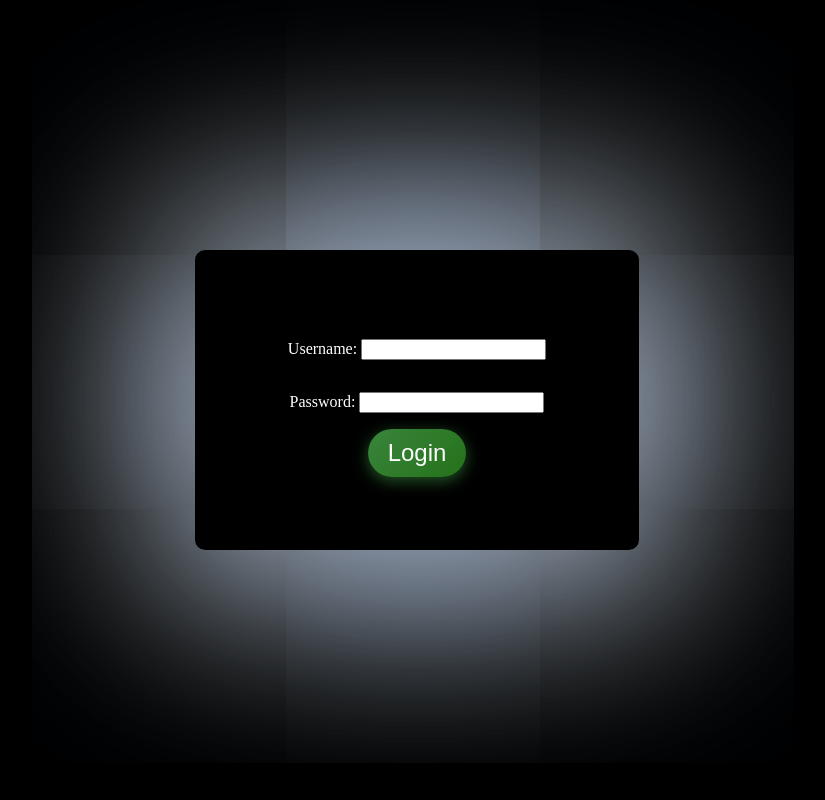
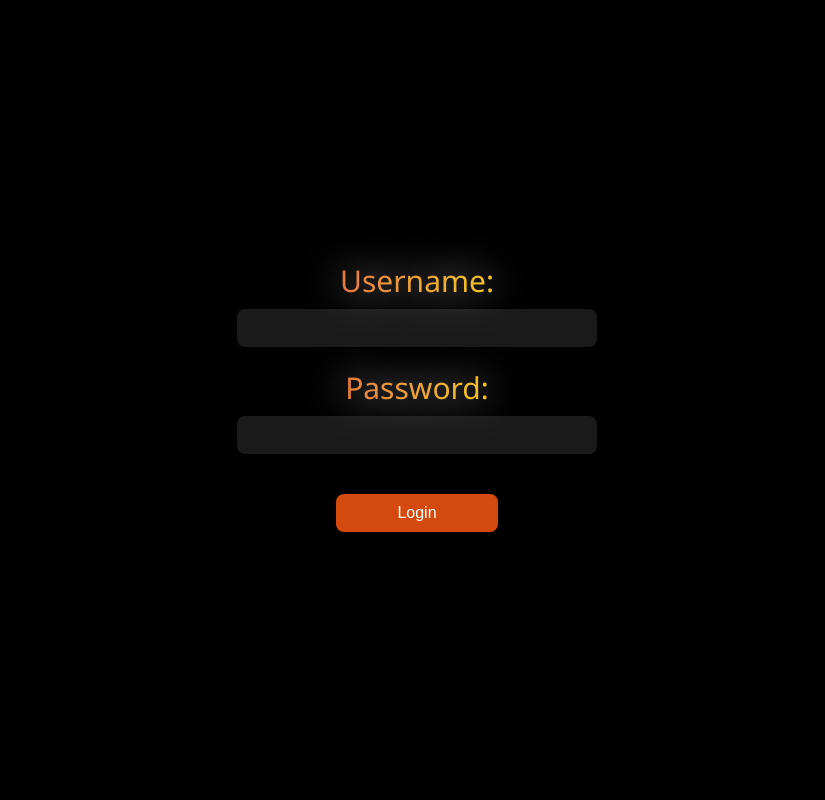
Before and after one commit to wojpo/DjangoLearningPlatform, a Django app: page /loginpage in a window 1280 px wide. Shown: the whole page, without its empty margins (223-1048 px from the left). Run offline with Django 5.2, Linux system fonts and the light colour scheme.

Commit message:
-styling for loginpage completed -font change in homepage

```diff
--- a/static/css/homepage.css
+++ b/static/css/homepage.css
@@ -1,8 +1,10 @@
+
 body {
     background-color: black;
     margin: 0;
     overflow: hidden;
     font-size: 16px;
+    font-family: 'Segoe UI', Tahoma, Geneva, Verdana, sans-serif;
 }
 
 .container {
@@ -28,12 +30,13 @@ body {
     font-size: 3vh;
     text-align: center;
     text-decoration: none;
-    border-radius: 12px;
+    border-radius: 10px;
     border: none;
     cursor: pointer;
     transition: background-color 0.3s;
     margin: 10px;
     animation: fadeIn 3s ease forwards;
+    font-family: 'Consolas', 'Menlo', 'DejaVu Sans Mono', 'Bitstream Vera Sans Mono', monospace;
 }
 
 .links:hover {
--- a/static/css/loginpage.css
+++ b/static/css/loginpage.css
@@ -1,47 +1,106 @@
+/* Reset */
+* {
+    margin: 0;
+    padding: 0;
+    box-sizing: border-box;
+}
+
+/* Global Styles */
 body {
-    background-color: black;
-    margin: 0;
+    font-family: 'Segoe UI', Tahoma, Geneva, Verdana, sans-serif;
+    background: black;
+    color: #fff;
     overflow: hidden;
-    font-size: 16px;
-    color: white;
 }
 
 .container {
-    position: absolute;
-    top: 50%;
-    left: 50%;
-    transform: translate(-50%, -50%);
-    width: 30vw;
-    height: 30vh;
-    padding: 20px;
-    background-color: transparent;
-    border-radius: 10px;
-    border: 10px solid transparent; /* Make sure to set a transparent border */
-    box-shadow: 0 0 200px #fff, /* White glow */
-                0 0 300px #00f, /* Blue glow */
-                0 0 400px #0f0, /* Green glow */
-                0 0 500px #f00; /* Red glow */
-    display: flex;
-    justify-content: center;
-    align-items: center;
-    flex-direction: column; /* Display items horizontally */
+  width: 90%;
+  max-width: 400px;
+  margin: 30vh auto; /* Center container horizontally */
+  padding: 20px;
+  background: rgba(0, 0, 0, 0.7);
+  border-radius: 10px;
+  box-shadow: 0 0 20px rgba(0, 0, 0, 0.5);
+  animation: slideIn 0.5s ease forwards;
+
+  /* Apply Flexbox */
+  display: flex; /* Make the container a flex container */
+  flex-direction: column; /* Stack items vertically */
+  justify-content: center; /* Center items vertically within the container */
+  align-items: center; /* Center items horizontally within the container */
+}
+
+
+@keyframes slideIn {
+    from {
+        transform: translateY(-50px);
+        opacity: 0;
+    }
+    to {
+        transform: translateY(0);
+        opacity: 1;
+    }
+}
+p {
+    text-align: center;
+    color: #ffffff;
+    font-size: 30px;
+    text-shadow: 0 0 40px rgba(255, 255, 255, 1);
+    background: linear-gradient(to right, #dc3545 0%, #ffff00 100%); /* Creates a horizontal gradient from red to yellow */
+    -webkit-background-clip: text; /* Clips the gradient to the text content for some browsers */
+    background-clip: text; /* Clips the gradient to the text content for modern browsers */
+    -webkit-text-fill-color: transparent; /* Makes the text color transparent to show the gradient */
+
+}
+
+
+
+
+
+input[type="text"],
+input[type="password"] {
+    width: 100%;
+    padding: 10px;
+    margin-bottom: 20px;
+    border: none;
+    border-radius: 8px;
+    background: rgba(255, 255, 255, 0.1);
+    color: #fff;
+    font-size: 16px;
+    transition: background 0.3s ease;
+}
+
+input[type="text"]:focus,
+input[type="password"]:focus {
+    background: rgba(255, 255, 255, 0.3);
 }
 
 .login-button {
-    padding: 10px 20px;
-    background: linear-gradient(135deg, #38853d, #257219);
+    width: 45%;
+    padding: 10px;
     border: none;
-    color: white;
-    text-align: center;
-    text-decoration: none;
-    font-size: 3vh;
-    border-radius: 50px;
+    margin-top: 20px;
+    border-radius: 8px;
+    background: #d3490e;
+    color: #fff;
+    font-size: 16px;
     cursor: pointer;
-    box-shadow: 0px 4px 15px rgb(35, 86, 38);
-    transition: transform 0.3s ease, box-shadow 0.3s ease;
+    transition: background 0.3s ease;
 }
 
 .login-button:hover {
-    transform: translateY(-2px);
-    box-shadow: 0px 6px 20px rgb(32, 77, 37);
+    background-color: #621008;
 }
+
+/* Responsive Styles */
+@media (min-width: 768px) {
+    .container {
+        width: 70%;
+    }
+}
+
+@media (min-width: 992px) {
+    .container {
+        width: 50%;
+    }
+}
--- a/usersys/templates/login.html
+++ b/usersys/templates/login.html
@@ -1,4 +1,5 @@
 {% load static %}
+
 <!DOCTYPE html>
 <html lang="en">
 <head>
@@ -8,7 +9,7 @@
     <meta name="viewport" content="width=device-width, initial-scale=1.0">
 </head>
 <body>
-    <form class="container neon-border" method="post" autocomplete="off">
+    <form class="container" method="post" autocomplete="off">
         {% csrf_token %}
 
         {{ loginform.as_p }}
```
